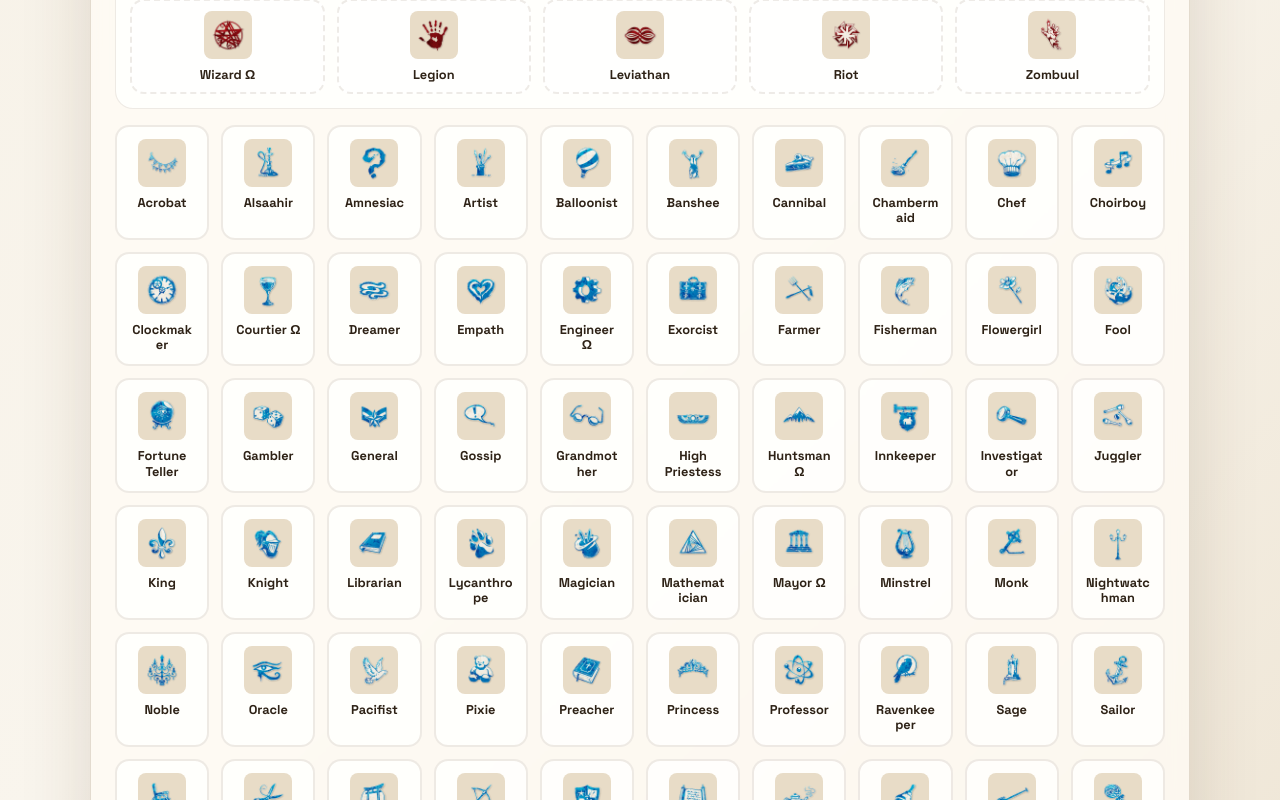
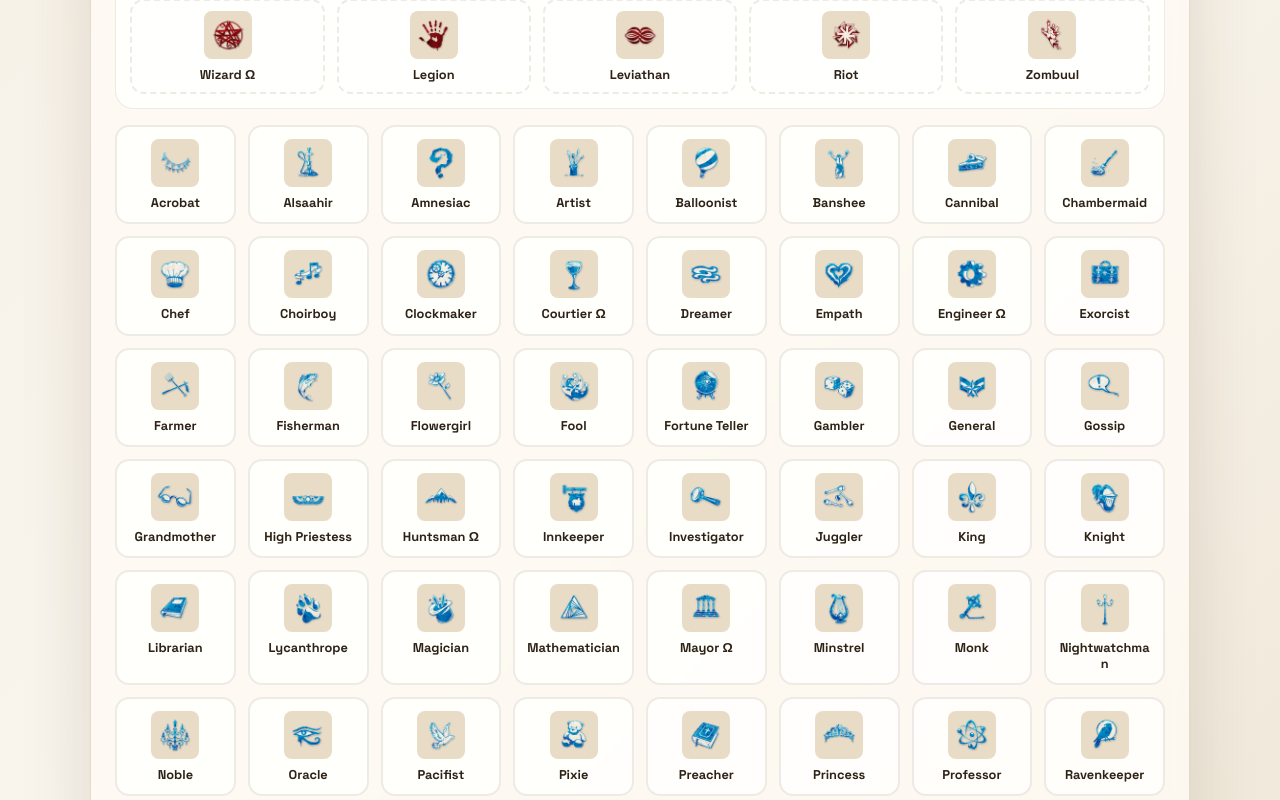
Before and after one commit to esainane/greedywhalebuffet, a React (Vite) app: page / in a window 1280 px wide. Shown: the part 1260-2060 px from the top of the page. Built offline with nearby package versions, Linux system fonts and the light colour scheme.

Commit message:
Slightly widen character cards

```diff
--- a/src/style.css
+++ b/src/style.css
@@ -424,7 +424,7 @@
 
 .character-list {
 	display: grid;
-	grid-template-columns: repeat(auto-fill, minmax(90px, 1fr));
+	grid-template-columns: repeat(auto-fill, minmax(110px, 1fr));
 	gap: 0.75rem;
 }
 
```
